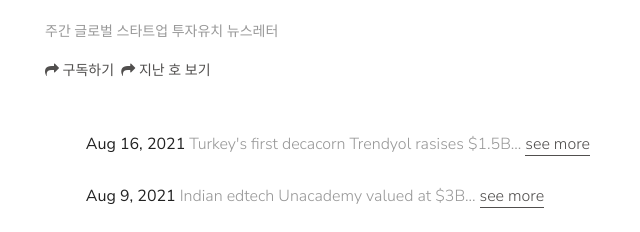
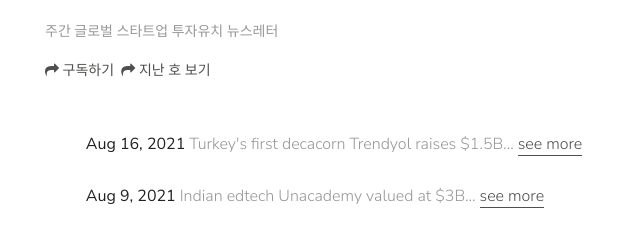
Before and after one commit to VERTICAH/verticah, a plain HTML site: page index.html in a window 1280 px wide. Shown: the part 3161-3393 px from the top of the page, 85-725 px from the left. Drawn offline with Linux system fonts and the light colour scheme.

Commit message:
minor update

```diff
--- a/index.html
+++ b/index.html
@@ -101,7 +101,7 @@
 					<a href="https://page.stibee.com/archives/132657" target="_blank" class="icon fa-mail-forward"> 지난 호 보기</a></div>
 				</div>
 				<div class="nine columns">
-					<p><b>Aug 16, 2021</b> Turkey's first decacorn Trendyol rasises $1.5B... <a href="https://stib.ee/Ivp3" target="_blank">see more</a></p>
+					<p><b>Aug 16, 2021</b> Turkey's first decacorn Trendyol raises $1.5B... <a href="https://stib.ee/Ivp3" target="_blank">see more</a></p>
 					<p><b>Aug 9, 2021</b> Indian edtech Unacademy valued at $3B... <a href="https://stib.ee/kqn3" target="_blank">see more</a></p>
 					<p><b>Aug 2, 2021</b> US B2B payments platform Nium raises $200M... <a href="https://stib.ee/i4n3" target="_blank">see more</a></p>
 				</div>
```
Also changed, not shown: en.html (+1 -1 lines).
